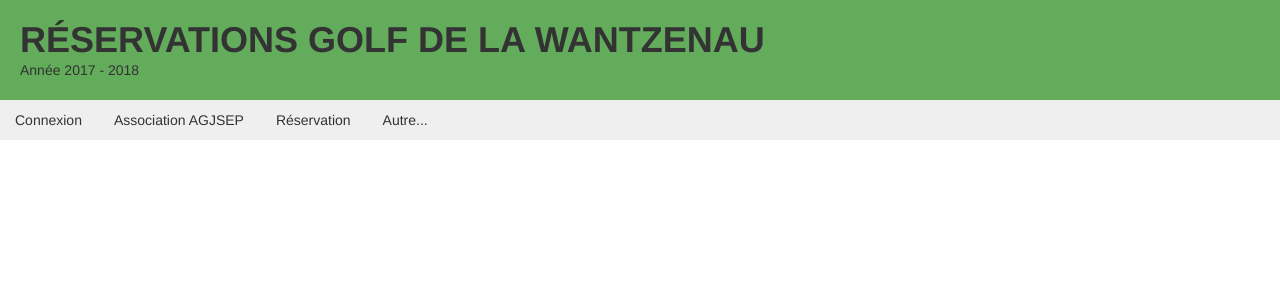
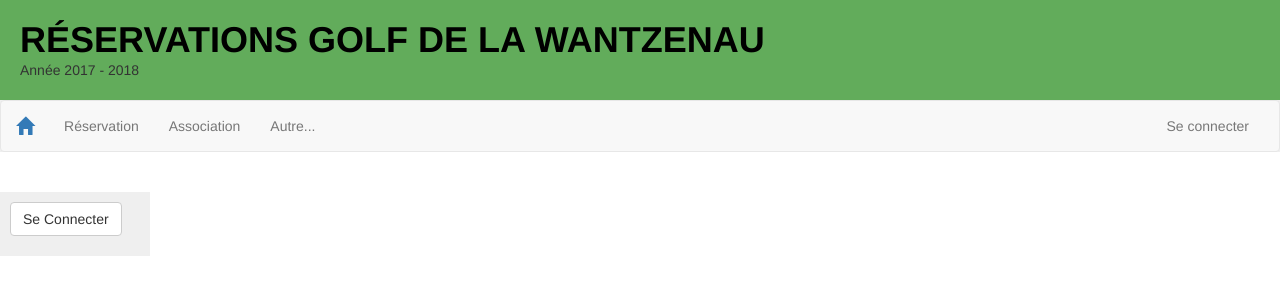
Before and after one commit to tonybloc/bts-suaps, a PHP site: page / in a window 1280 px wide. Shown: the top 300 px of the page. Run offline with PHP 8.4, Linux system fonts and the light colour scheme.

Commit message:
Statistique + nouvelle navigation

```diff
--- a/asset/css/header.css
+++ b/asset/css/header.css
@@ -13,7 +13,6 @@
 
 .header_brand {
 	padding:20px;
-
   	background-color: #62AC5B;
 }
 
@@ -26,6 +25,12 @@
   	font-weight: bolder;
   	text-transform: uppercase;
   	margin: 0px;
+
+  	text-decoration:none;
+}
+.header_title > h1 > a{
+	text-decoration:none;
+	color:black;
 }
 .header_title > p {
 	margin:0px;
--- /dev/null
+++ b/asset/css/statistique.css
@@ -0,0 +1,15 @@
+.panel_stat
+{
+	padding : 10px;
+	background-color: #EFEFEF;
+	width : 150px;
+	min-width : 150px;
+	max-width : 200px;
+}
+
+.title_stat{
+	width: 100px;
+	max-width : 100px;
+}
+.value_stat{
+}
--- a/controler/connexion.php
+++ b/controler/connexion.php
@@ -3,7 +3,11 @@ require_once(__DIR__. '/../config.php');
 require_once(ROOT_FOLDER . DS .'model'. DS .'model.php');
 require_once(ROOT_FOLDER . DS .'model'. DS .'user.class.php');
 
-session_start();
+// Vérifie si une session existe déja sinon on la crée
+if(!isset($_SESSION))
+{
+    session_start();
+}
 
 
     // DECONNEXION DE L'UTILISATEUR
--- a/controler/controler.php
+++ b/controler/controler.php
@@ -9,6 +9,13 @@
 
 require_once(__DIR__ .'/../config.php');
 require_once(ROOT_FOLDER.DS .'model'. DS .'model.php');
+
+// Vérifie si une session existe déja sinon on la crée
+if(!isset($_SESSION))
+{
+    session_start();
+}
+
 
 /**
  * Methode de test (pour l'instant)
--- a/model/calendar.class.php
+++ b/model/calendar.class.php
@@ -1,5 +1,4 @@
 <?php
-namespace model;
 
 class Calendar
 {
--- a/model/calendar.php
+++ b/model/calendar.php
@@ -1,5 +1,5 @@
 <?php
-namespace model;
+
 ?>
 <!-- on inclus la feuille de style -->
 <link href="calendrier.css" rel="stylesheet" type="text/css" />
--- a/model/user.class.php
+++ b/model/user.class.php
@@ -108,7 +108,6 @@ class User
                 break;
             default:
                 return null;
-
         }
     }
     public function getFirstName()
--- a/view/header.php
+++ b/view/header.php
@@ -1,5 +1,12 @@
 <?php
 require_once(ROOT_FOLDER . DS .'model'. DS .'user.class.php');
+
+
+// Vérifie si une session existe déja sinon on la crée
+if(!isset($_SESSION))
+{
+    session_start();
+}
 
 if(isset($_SESSION['user']))
 {
@@ -11,35 +18,46 @@ if(isset($_SESSION['user']))
   <div class="header_content">
   	<div class="header_brand">
     	<div class="header_title">
-        	<h1>Réservations golf de la Wantzenau</h1>
+        	<h1><a href="/Projet_SUAPS/view/indexView.php">Réservations golf de la Wantzenau</a></h1>
             <p>Année 2017 - 2018</p>
        </div>
     </div>
   </div>
   <div class="navigation">
-        <ul class="nav nav-pills">
-          <li>
+  		<nav class="navbar navbar-default">
+  			<div class="container-fluid">
+  				<div class="navbar-header">
+  					<button type="button" class="navbar-toggle collapsed" data-toggle="collapse" data-target="#navbar-collapse-mobile" aria-expanded="false">
+  						<span></span>
+  					</button>
+  					<div class="navbar-brand">
+  						<a href="/Projet_SUAPS/index.php">
+  							<span class="glyphicon glyphicon-home" aria-hidden="true"></span>
+  						</a>
+  					</div>
+  				</div>
+
+  				<div class="collapse navbar-collapse" id="navbar-collapse-mobile">
+  					<ul class="nav navbar-nav">
+  						<li><a href="/Projet_SUAPS/view/reservView.php">Réservation</a></li>
+  						<li><a href="#">Association</a></li>
+  						<li><a href="#">Autre...</a></li>
+  					</ul>
+  					<ul class="nav navbar-nav navbar-right">
   						<?php
   						if(isset($_SESSION['user']))
   						{
   						    echo '<li><a>Connecté : '.$lastName.' '.$firstName.'</a></li>';
+  						    echo '<li><a href="/Projet_SUAPS/controler/connexion.php?disc=1">Se déconnecter</a></li>';
   						}
   						else
   						{
-                  echo '<a href="/Projet_SUAPS/view/connectUserView.php">Connexion</a>';
-              }
-          ?>
-          </li>
-          <li><a href="#">Association AGJSEP</a></li>
-          <li><a href="/Projet_SUAPS/view/reservView.php">Réservation</a></li>
-          <li><a href="#">Autre...</a></li>
-          <li>
-          <?php
-              if(isset($_SESSION['user']))
-              {
-                  echo '<li><a href="/Projet_SUAPS/controler/connexion.php?disc=1">Deconnexion</a></li>';
+  						    echo '<li><a href="/Projet_SUAPS/view/connectUserView.php">Se connecter</a></li>';
   						}
   						?>
   					</ul>
   				</div>
+  			</div>
+  		</nav>
+  	</div>
 </header>
--- a/view/indexView.php
+++ b/view/indexView.php
@@ -1,6 +1,12 @@
 <?php
 require_once(__DIR__ .'/../config.php');
-session_start();
+
+// Vérifie si une session existe déja sinon on la crée
+if(!isset($_SESSION))
+{
+    session_start();
+}
+
 
 $title = "Golf Suaps";
 
@@ -9,7 +15,12 @@ $title = "Golf Suaps";
 
 <?php ob_start(); ?>
 
-<?php require(ROOT_FOLDER.DS.'view'.DS.'header.php');?>
+<?php
+
+require(ROOT_FOLDER.DS.'view'.DS.'header.php');
+require(ROOT_FOLDER.DS.'view'.DS.'statView.php');
+
+?>
 
 <?php $content = ob_get_clean();?>
 <?php require(ROOT_FOLDER.DS.'view'.DS.'template.php') ?>
--- a/view/reservView.php
+++ b/view/reservView.php
@@ -1,10 +1,11 @@
 
 <?php
-use model\Calendar;
+
 
 $title = "Réservation";
 
 require_once (__DIR__.'/../config.php');
+
 require_once (ROOT_FOLDER.DS.'model'.DS.'calendar.class.php');
 require_once (ROOT_FOLDER.DS.'view'.DS.'header.php');
 
@@ -23,6 +24,6 @@ $calendar1 = new Calendar(14,date("m"),date("Y"));
 
 
 <?php
-$content = ob_get_clean();
+$content_reserv = ob_get_clean();
 require(ROOT_FOLDER.DS.'view'.DS.'template.php');
 ?>
--- a/view/statView.php
+++ b/view/statView.php
@@ -1,5 +1,90 @@
 <?php
 require_once(__DIR__ .'/../config.php');
-require_once(ROOT_FOLDER.DS.'modele'.DS.'user.class.php');
+require_once(ROOT_FOLDER.DS.'model'.DS.'user.class.php');
+
+
+// Vérifie si une session existe déja sinon on la crée
+if(!isset($_SESSION))
+{
+    session_start();
+}
 
 ?>
+
+    <section>
+    	<div class="panel_stat">
+    		<?php
+    		if(isset($_SESSION['user']))
+    		{
+    		?>
+    		<table>
+    			<tr>
+        			<td>
+        				<strong><?= unserialize($_SESSION['user'])->getRoleLib() ?></strong>
+        			</td>
+    			</tr>
+
+    			<tr>
+    				<td class="title_stat">Tickets SEM</td>
+    				<td> : </td>
+    				<td class="value_stat">
+	    			<?= (unserialize($_SESSION['user'])->getNbTicketSemaine() != null) ? unserialize($_SESSION['user'])->getNbTicketWeek() : "0" ?>
+    				</td>
+    			</tr>
+    			<tr>
+    				<td class="title_stat">Tickets WE</td>
+    				<td> : </td>
+    				<td class="value_stat">
+    				<?=  (unserialize($_SESSION['user'])->getNbTicketWeek() != null) ? unserialize($_SESSION['user'])->getNbTicketWeek() : "0" ?>
+    				</td>
+    			</tr>
+    			<tr>
+    				<td class="title_stat">Parcours</td>
+    				<td> : </td>
+    				<td class="value_stat">
+    				 <?=  (unserialize($_SESSION['user'])->getNbTicketTotal() != null) ? unserialize($_SESSION['user'])->getNbTicketTotal() : "0" ?>
+    				</td>
+    			</tr>
+    			<tr>
+    				<td class="title_stat">Réservation</td>
+    				<td> : </td>
+    				<td class="value_stat">
+    				<?= "" // à faire ?>
+    				</td>
+    			</tr>
+    			<tr>
+    				<td class="title_stat" >Annulation</td>
+    				<td> : </td>
+    				<td class="value_stat">
+    				<?= "" // à faire ?>
+    				</td>
+    			</tr>
+    			<tr>
+    				<td class="title_stat" >Invitation</td>
+    				<td> : </td>
+    				<td class="value_stat">
+    				<?= "" // à faire ?>
+    				</td>
+    			</tr>
+    			<tr>
+    				<td>
+    				<p><a class="btn btn-default" href="/Projet_SUAPS/view/connectUserView.php">Se Connecter</a></p>
+    				</td>
+    			</tr>
+    		</table>
+
+    		<?php
+            }
+            else
+            {
+            ?>
+                <p><a class="btn btn-default" href="/Projet_SUAPS/view/connectUserView.php">Se Connecter</a></p>
+           	<?php
+            }
+            ?>
+    	</div>
+    </section>
+<?php
+
+    require(ROOT_FOLDER.DS.'view'.DS.'template.php');
+?>
--- a/view/template.php
+++ b/view/template.php
@@ -5,14 +5,17 @@
 		<meta http-equiv="content-type" content="text/html; charset=utf-8" />
 		<title> <?= $title ?> </title>
 
-		<!-- CND Bootstrap -->
-        <link rel="stylesheet" href="/Projet_SUAPS/asset/bootstrap/css/bootstrap.min.css">
 
         <!-- Style -->
+        <link rel="stylesheet" href="/Projet_SUAPS/asset/css/calendar.css">
         <link rel="stylesheet" href="/Projet_SUAPS/asset/css/formulaire.css">
         <link rel="stylesheet" href="/Projet_SUAPS/asset/css/navigation.css">
         <link rel="stylesheet" href="/Projet_SUAPS/asset/css/header.css">
-        <link rel="stylesheet" href="/Projet_SUAPS/asset/css/calendar.css">
+        <link rel="stylesheet" href="/Projet_SUAPS/asset/css/statistique.css">
+
+
+		<!--Style Bootstrap -->
+        <link rel="stylesheet" href="/Projet_SUAPS/asset/bootstrap/css/bootstrap.min.css">
 
 		<style>
 		  section {
@@ -22,7 +25,9 @@
 	</head>
 
 	<body>
-		<?= $content ?>
+		<?= (isset($content))?$content:null  ?>
+		<?= (isset($content_stat))?$content_stat:null ?>
+		<?= (isset($content_reserv))?$content_reserv:null ?>
 	</body>
 	<!-- Script -->
 	<!--
```
Also changed, not shown: model/model.php (line endings or trailing spaces). Lines whose indentation alone changed are shown as unchanged.
